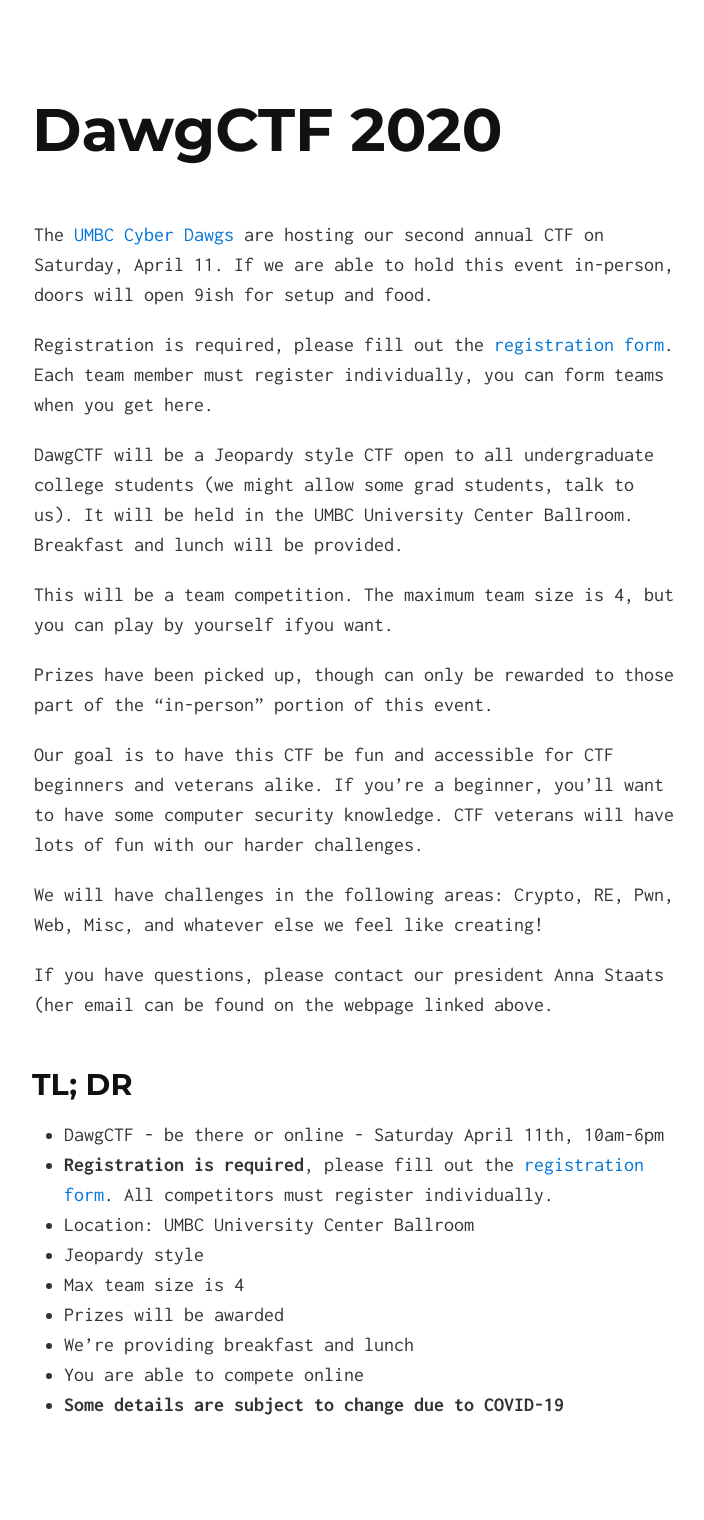
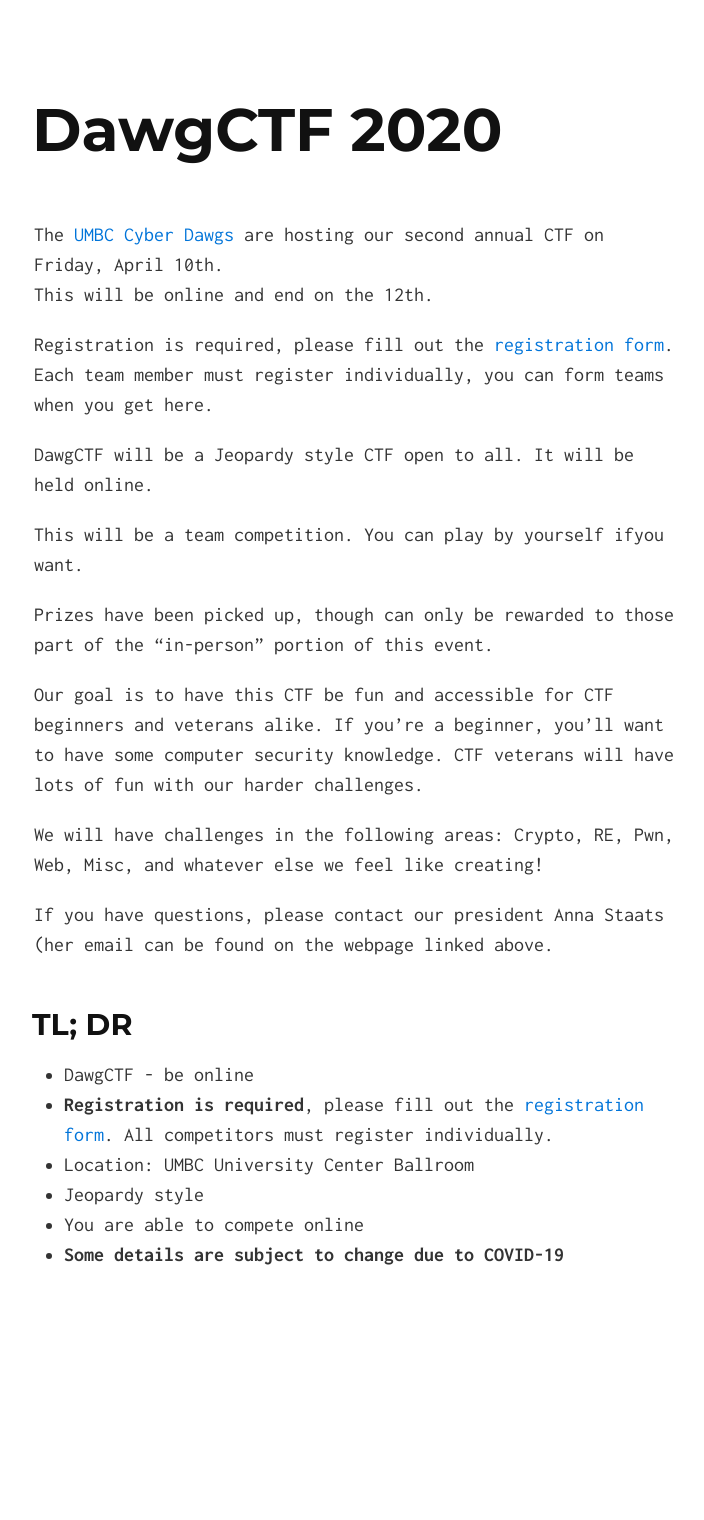
Before and after one commit to UMBCCyberDawgs/umbccyberdawgs.github.io, a Jekyll site: the page built from dawgctf.md, in a window 1280 px wide. Shown: the whole page, without its empty margins (286-990 px from the left). Built offline with Jekyll 4.4.1, drawn with Linux system fonts in a browser that asks for light colours; after the commit the page ends 1370 px from its top, so only the background shows below that.

Commit message:
Update dawgctf.md

```diff
--- a/dawgctf.md
+++ b/dawgctf.md
@@ -1,23 +1,22 @@
 ---
 layout: subpage
 title: DawgCTF 2020
-description: DawgCTF will be a Jeopardy style CTF open to all undergraduate college students. It will be held online and in the UMBC University Center Ballroom on Saturday, April 11th.
+description: DawgCTF will be a Jeopardy style CTF now held online.
 ---
 
 # DawgCTF 2020
 
-The [UMBC Cyber Dawgs](http://umbccd.umbc.edu/) are hosting our second annual CTF on Saturday, April 11.
-If we are able to hold this event in-person, doors will open 9ish for setup and food.
+The [UMBC Cyber Dawgs](http://umbccd.umbc.edu/) are hosting our second annual CTF on Friday, April 10th.
+This will be online and end on the 12th.
 
 Registration is required, please fill out the [registration form](https://umbccd.io/).
 Each team member must register individually, you can form teams when you get here.
 
-DawgCTF will be a Jeopardy style CTF open to all undergraduate college students (we might allow some grad students, talk to us).
-It will be held in the UMBC University Center Ballroom.
-Breakfast and lunch will be provided.
+DawgCTF will be a Jeopardy style CTF open to all.
+It will be held online.
 
 This will be a team competition.
-The maximum team size is 4, but you can play by yourself ifyou want.
+You can play by yourself ifyou want.
 
 Prizes have been picked up, though can only be rewarded to those part of the "in-person" portion of this event.
 
@@ -31,12 +30,9 @@ If you have questions, please contact our president Anna Staats (her email can b
 
 ## TL; DR
 
-* DawgCTF - be there or online - Saturday April 11th, 10am-6pm
+* DawgCTF - be online
 * **Registration is required**, please fill out the [registration form](https://umbccd.io). All competitors must register individually.
 * Location: UMBC University Center Ballroom
 * Jeopardy style
-* Max team size is 4
-* Prizes will be awarded
-* We're providing breakfast and lunch
 * You are able to compete online
 * **Some details are subject to change due to COVID-19**
```
